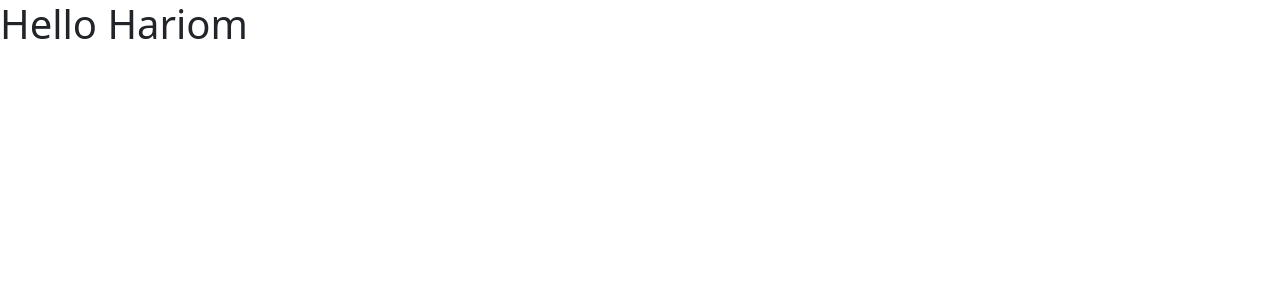
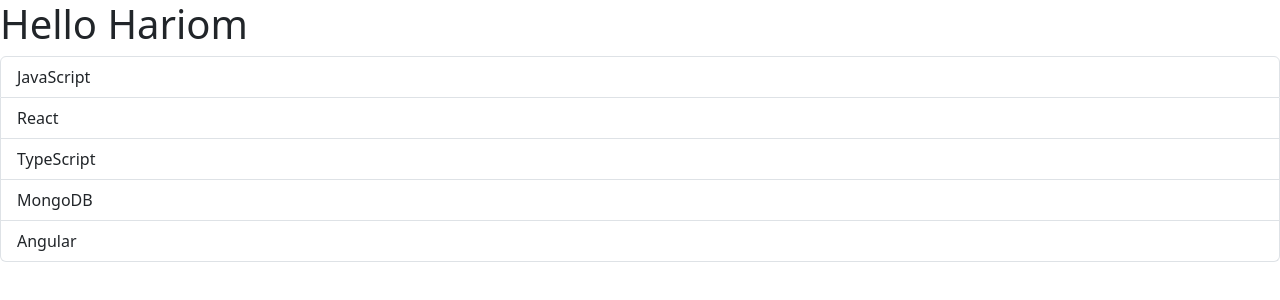
Before and after one commit to pandyahariom/react, a React (Vite) app in the folder react-app/: page / in a window 1280 px wide. Shown: the top 300 px of the page. Built offline with nearby package versions, Linux system fonts and the light colour scheme.

Commit message:
4. Use list Group from Bootstrap to display a list of items.

```diff
--- a/react-app/src/App.tsx
+++ b/react-app/src/App.tsx
@@ -1,9 +1,11 @@
 
 import Message from './Message';
+import ListGroup from './components/ListGroup';
 function App(){
   return (
     <div>
       <Message />
+      <ListGroup />
     </div>
   )
 }
--- /dev/null
+++ b/react-app/src/components/ListGroup.tsx
@@ -0,0 +1,11 @@
+function ListGroup() {
+    //  Reference of Bootstrap ListGroup:  https://getbootstrap.com/docs/5.3/components/list-group/
+    let items = ['JavaScript', 'React', 'TypeScript', 'MongoDB', 'Angular'];
+    return (
+        <ul className="list-group">
+            {items.map(item => <li className="list-group-item">{item}</li>)}
+        </ul>
+    );
+}
+
+export default ListGroup;
```
